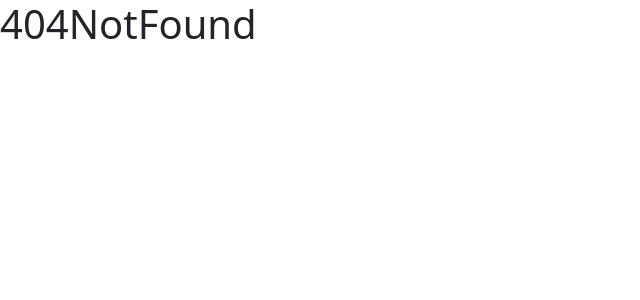
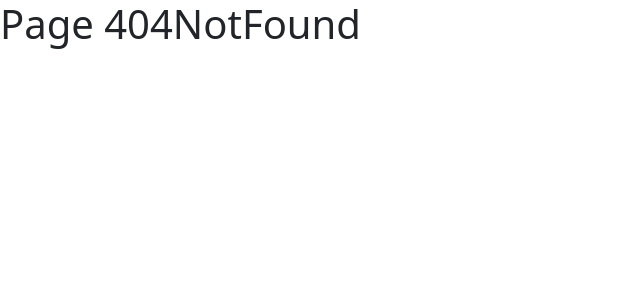
Before and after one commit to Kent-Poli/Assignment-JavaScript, a React (Vite) app: page /Contact/Contact in a window 1280 px wide. Shown: the top 300 px of the page, without its empty margins (0-640 px from the left). Built offline with nearby package versions, Linux system fonts and the light colour scheme.

Commit message:
first commit

```diff
--- a/src/views/NotFound.jsx
+++ b/src/views/NotFound.jsx
@@ -1,5 +1,5 @@
 const NotFound = () => {
-  return <h1>404NotFound</h1>;
+  return <h1>Page 404NotFound</h1>;
 };
 
 export default NotFound;
```
